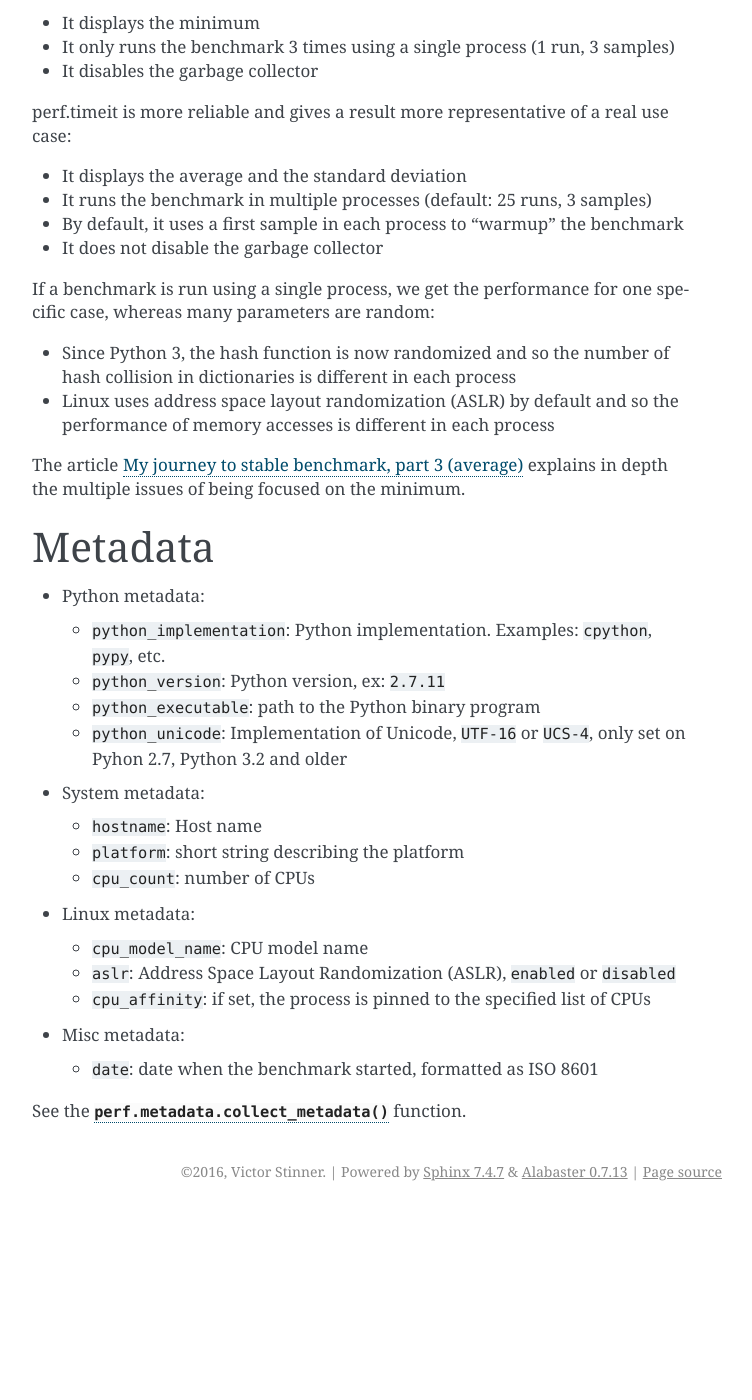
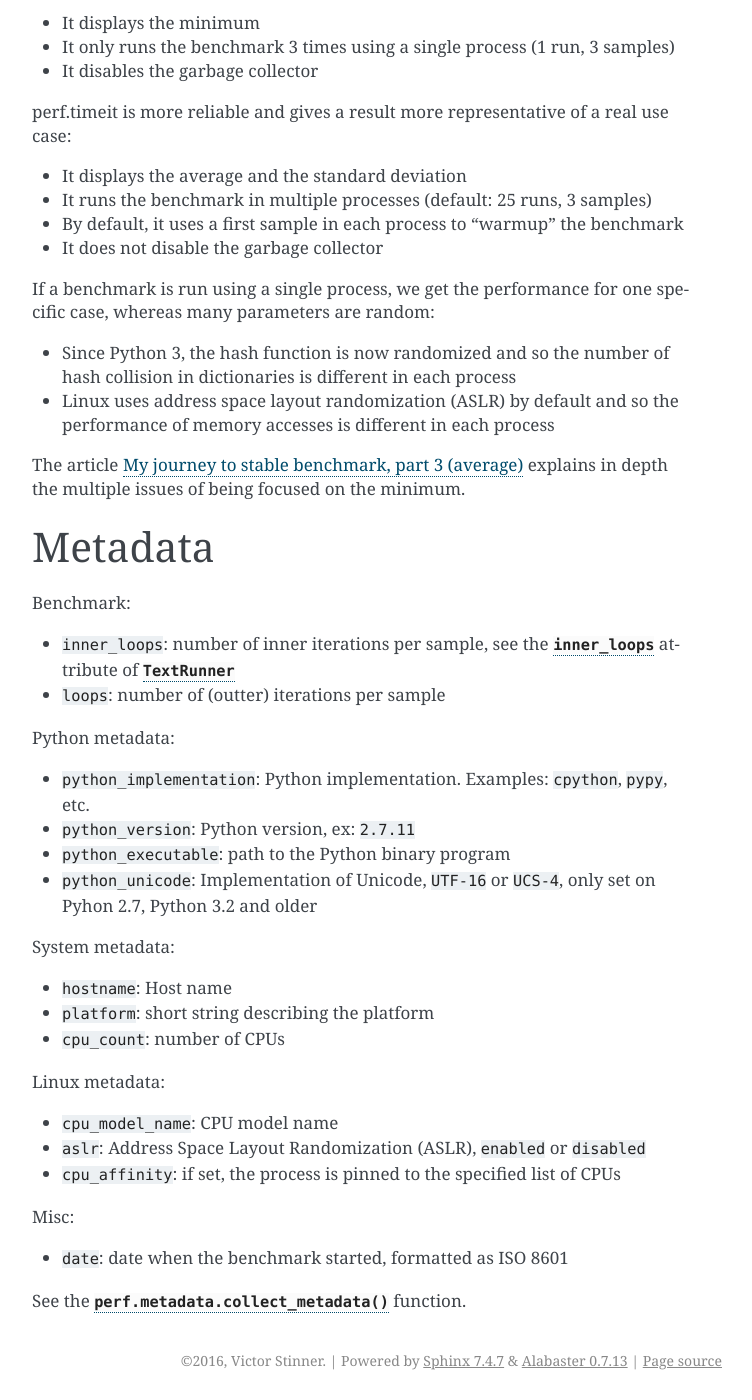
Before and after one commit to psf/pyperf, a Sphinx documentation site: the page built from doc/cli.rst, in a window 1280 px wide and 1400 px high, scrolled down 3170 px. Shown: the whole window, without its empty margins (388-1140 px from the left). Built offline with Sphinx 7.4.7, drawn with Linux system fonts in a browser that asks for light colours; before the commit the page ends 4381 px from its top, so only the background shows below that.

Commit message:
TextRunner constructor gets a name parameter
* Enhance microbenchmark API example: set inner_loops
* bench_sample_func() now always return a Results instance, even with
  --raw
* Copy inner_loops to run result metadata

```diff
--- a/doc/changelog.rst
+++ b/doc/changelog.rst
@@ -10,14 +10,14 @@ Changelog
     to these isolated CPUs
   - Add ``--json-file`` command line option
   - Add :meth:`TextRunner.bench_sample_func` method
-  - Move metadata from :class:`Results` to :class:`RunResult`
+  - Move metadata from :class:`~perf.Results` to :class:`~perf.RunResult`
   - Add metadata ``cpu_affinity``
 
 * Version 0.2 (2016-06-07)
 
   - use JSON to exchange results between processes
   - new ``python3 -m perf`` CLI
-  - new :class:`TextRunner` class
+  - new :class:`~perf.text_runner.TextRunner` class
   - huge enhancement of the timeit module
   - timeit has a better output format in verbose mode and now also supports a
     ``-vv`` (very verbose) mode. Minimum and maximum are not more shown in
--- a/doc/cli.rst
+++ b/doc/cli.rst
@@ -174,31 +174,38 @@ in depth the multiple issues of being focused on the minimum.
 Metadata
 ========
 
-* Python metadata:
+Benchmark:
 
-  - ``python_implementation``: Python implementation. Examples: ``cpython``,
-    ``pypy``, etc.
-  - ``python_version``: Python version, ex: ``2.7.11``
-  - ``python_executable``: path to the Python binary program
-  - ``python_unicode``: Implementation of Unicode, ``UTF-16`` or ``UCS-4``,
-    only set on Pyhon 2.7, Python 3.2 and older
+* ``inner_loops``: number of inner iterations per sample, see the
+  :attr:`~perf.text_runner.TextRunner.inner_loops` attribute of
+  :class:`~perf.text_runner.TextRunner`
+* ``loops``: number of (outter) iterations per sample
 
-* System metadata:
+Python metadata:
 
-  - ``hostname``: Host name
-  - ``platform``: short string describing the platform
-  - ``cpu_count``: number of CPUs
+* ``python_implementation``: Python implementation. Examples: ``cpython``,
+  ``pypy``, etc.
+* ``python_version``: Python version, ex: ``2.7.11``
+* ``python_executable``: path to the Python binary program
+* ``python_unicode``: Implementation of Unicode, ``UTF-16`` or ``UCS-4``,
+  only set on Pyhon 2.7, Python 3.2 and older
 
-* Linux metadata:
+System metadata:
 
-  - ``cpu_model_name``: CPU model name
-  - ``aslr``: Address Space Layout Randomization (ASLR), ``enabled`` or
-    ``disabled``
-  - ``cpu_affinity``: if set, the process is pinned to the specified list of
-    CPUs
+* ``hostname``: Host name
+* ``platform``: short string describing the platform
+* ``cpu_count``: number of CPUs
 
-* Misc metadata:
+Linux metadata:
 
-  - ``date``: date when the benchmark started, formatted as ISO 8601
+* ``cpu_model_name``: CPU model name
+* ``aslr``: Address Space Layout Randomization (ASLR), ``enabled`` or
+  ``disabled``
+* ``cpu_affinity``: if set, the process is pinned to the specified list of
+  CPUs
+
+Misc:
+
+* ``date``: date when the benchmark started, formatted as ISO 8601
 
 See the :func:`perf.metadata.collect_metadata` function.
```
Also changed, not shown: doc/api.rst (+39 -6 lines), 1 other file.
